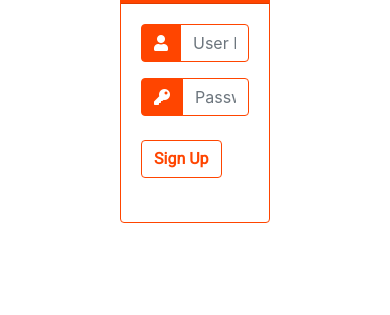
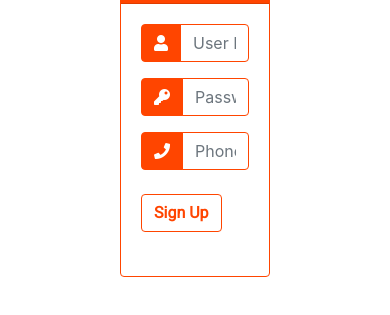
Before and after one commit to philgrider/The-Sharpening-House, a plain HTML site: page signup.html in a window 390 px wide. Shown: the part 287-602 px from the top of the page. Drawn offline with nearby package versions, Linux system fonts and the light colour scheme; no server answers; a web font is replaced by a local one.

Commit message:
added phone number to signup.html

```diff
--- a/signup.html
+++ b/signup.html
@@ -37,7 +37,7 @@
                         <a href="signup.html" class="logout-display">sign up</a>
                     </li>
                     <li>
-                        <a id="logout-link" class="login-display">logout</a>
+                        <a id="logout-link" class="login-display hide">logout</a>
                     </li>
                 </ul>
 
@@ -79,6 +79,14 @@
                         </div>
                     </div>
                     <div class="form-group">
+                        <div class="input-group">
+                            <div class="input-group-prepend">
+                                <span class="input-group-text custom-border" id="password-addon"><i class="fas fa-phone"></i></span>
+                            </div>
+                            <input type="text" class="form-control custom-border" placeholder="Phone Number" id="phone-number">
+                        </div>
+                    </div>
+                    <div class="form-group">
                         <button type="submit" class="btn my-2 my-sm-0 mr-2 font-weight-bold custom-border" id="submit-signup-btn">Sign Up</button>
                         <span id="error-message"></span>
                     </div>
@@ -96,6 +104,7 @@
         <script src="https://www.gstatic.com/firebasejs/5.5.2/firebase.js"></script>
         <script src="assets/javascript/config.js"></script>
         <script src="assets/javascript/signup.js"></script>
+        <script src="assets/javascript/main.js"></script>
 
     </body>
 </html>
```
